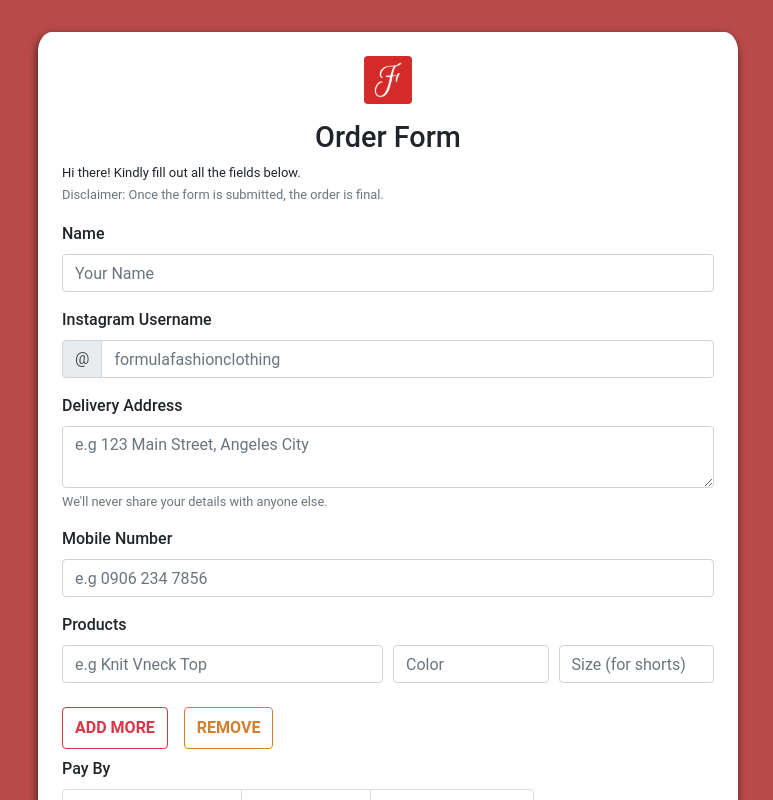
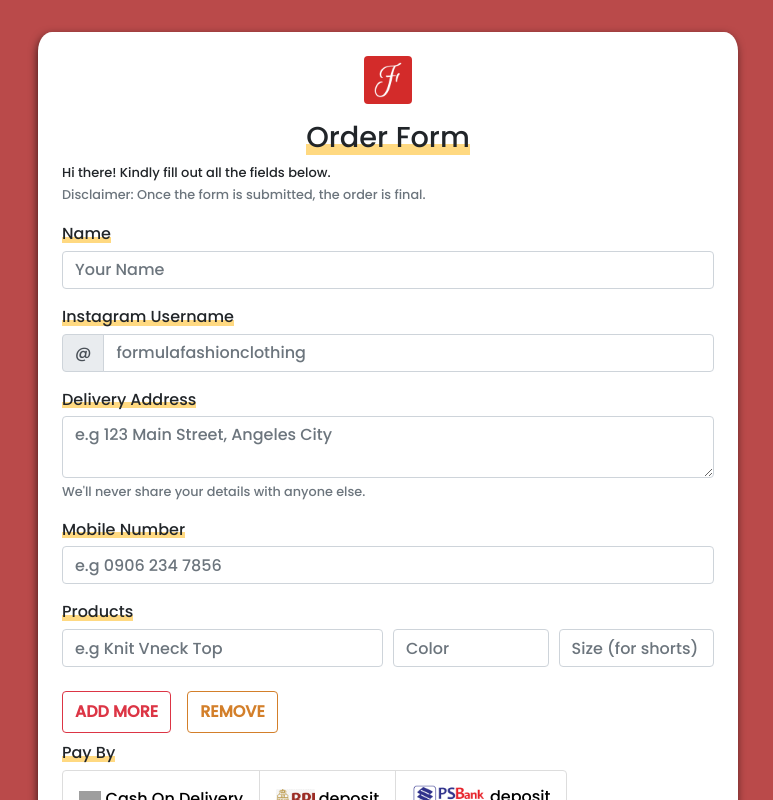
Before and after one commit to shaneenvitug/order-form, a React (Create React App) app: page / in a window 1280 px wide. Shown: the top 800 px of the page, without its empty margins (252-1025 px from the left). Built offline with nearby package versions, Linux system fonts and the light colour scheme; no server answers; grey boxes are pictures that could not be loaded.

Commit message:
changed font and added highlight effect on labels

```diff
--- a/src/App.js
+++ b/src/App.js
@@ -23,7 +23,9 @@
     <div className="container">
       <header>
         <Image className="logo" src="logo.png" rounded />
-        <h1>Order Form</h1>
+        <div id="h1-container">
+          <h1>Order Form</h1>
+        </div>
         <p>Hi there! Kindly fill out all the fields below.</p>
         <small className="text-muted">Disclaimer: Once the form is submitted, the order is final.</small>
       </header>
--- a/src/index.css
+++ b/src/index.css
@@ -1,3 +1,5 @@
+@import url('https://fonts.googleapis.com/css2?family=Poppins:wght@300;500&display=swap');
+
 body {
   margin: 0;
   font-family: -apple-system, BlinkMacSystemFont, 'Segoe UI', 'Roboto', 'Oxygen',
@@ -27,6 +29,13 @@
 h1 {
   text-align: center;
   font-size: 1.8rem;
+  background: linear-gradient(180deg, rgba(255, 255, 255, 0) 70%, #ffd981 65%);
+  display: inline;
+}
+
+#h1-container {
+  display: flex;
+  justify-content: center;
 }
 
 .logo {
@@ -38,7 +47,7 @@
 }
 
 header {
-  font-family: 'Roboto', sans-serif;
+  font-family: 'Poppins', sans-serif;
 }
 
 header p {
@@ -48,12 +57,12 @@
 
 #form {
   margin-top: 1rem;
-  font-family: 'Roboto', sans-serif;
+  font-family: 'Poppins', sans-serif;
   font-weight: 500;
 }
 
 .button {
-  font-family: 'Roboto', sans-serif;
+  font-family: 'Poppins', sans-serif;
   font-weight: 600;
   padding-top: 0.5rem;
   padding-bottom: 0.5rem;
@@ -97,7 +106,7 @@
 
 .img-container p {
   margin-bottom: 0;
-  font-family: 'Roboto', sans-serif;
+  font-family: 'Poppins', sans-serif;
 }
 
 .margin-top {
@@ -134,6 +143,11 @@
   background-color: #d37f2a;
   border-color: #d37f2a;
   color: white;
+}
+
+.form-label {
+  background: linear-gradient(180deg, rgba(255, 255, 255, 0) 70%, #ffd981 65%);
+  height: 1.3rem;
 }
 
 @media (max-width: 575.98px) {
```
